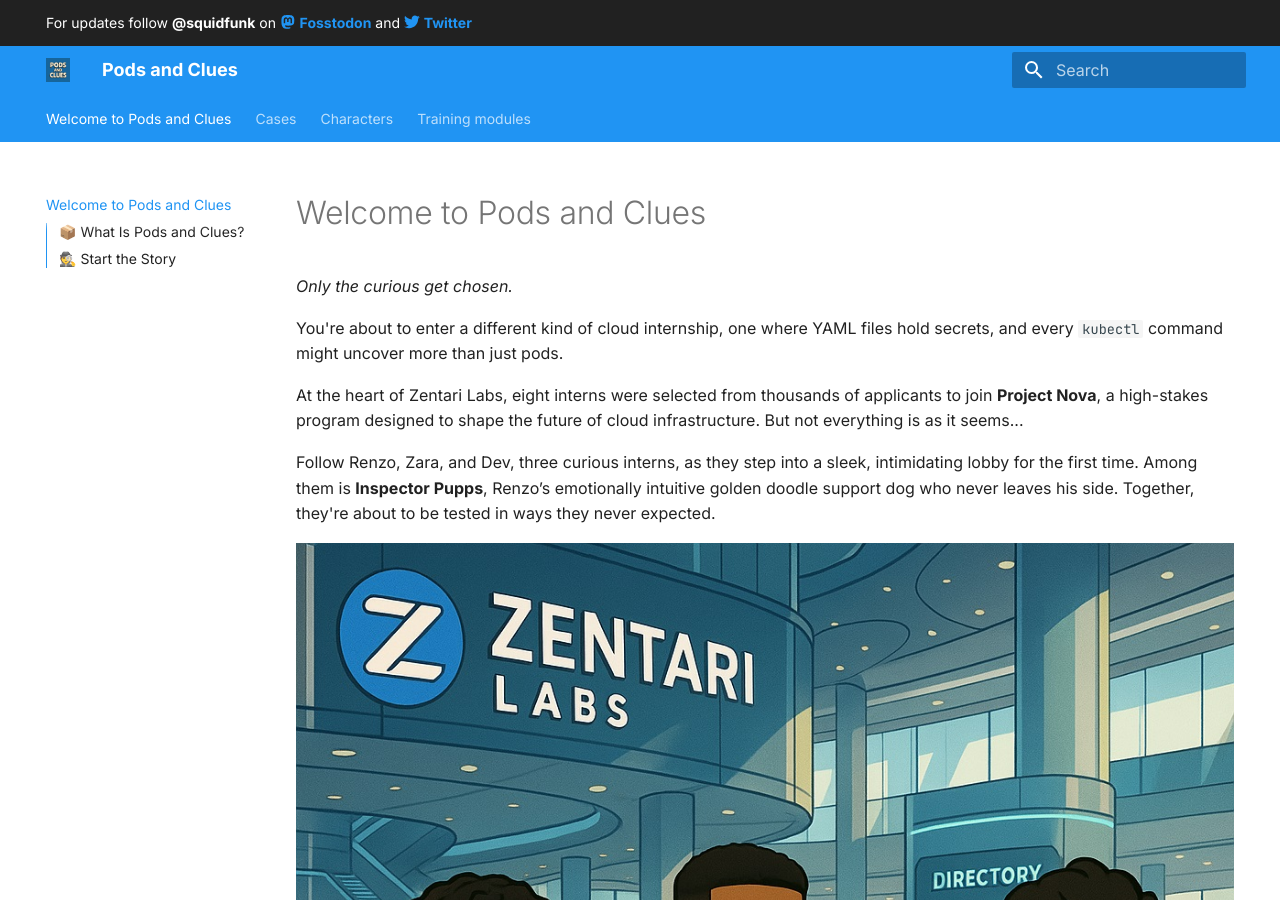
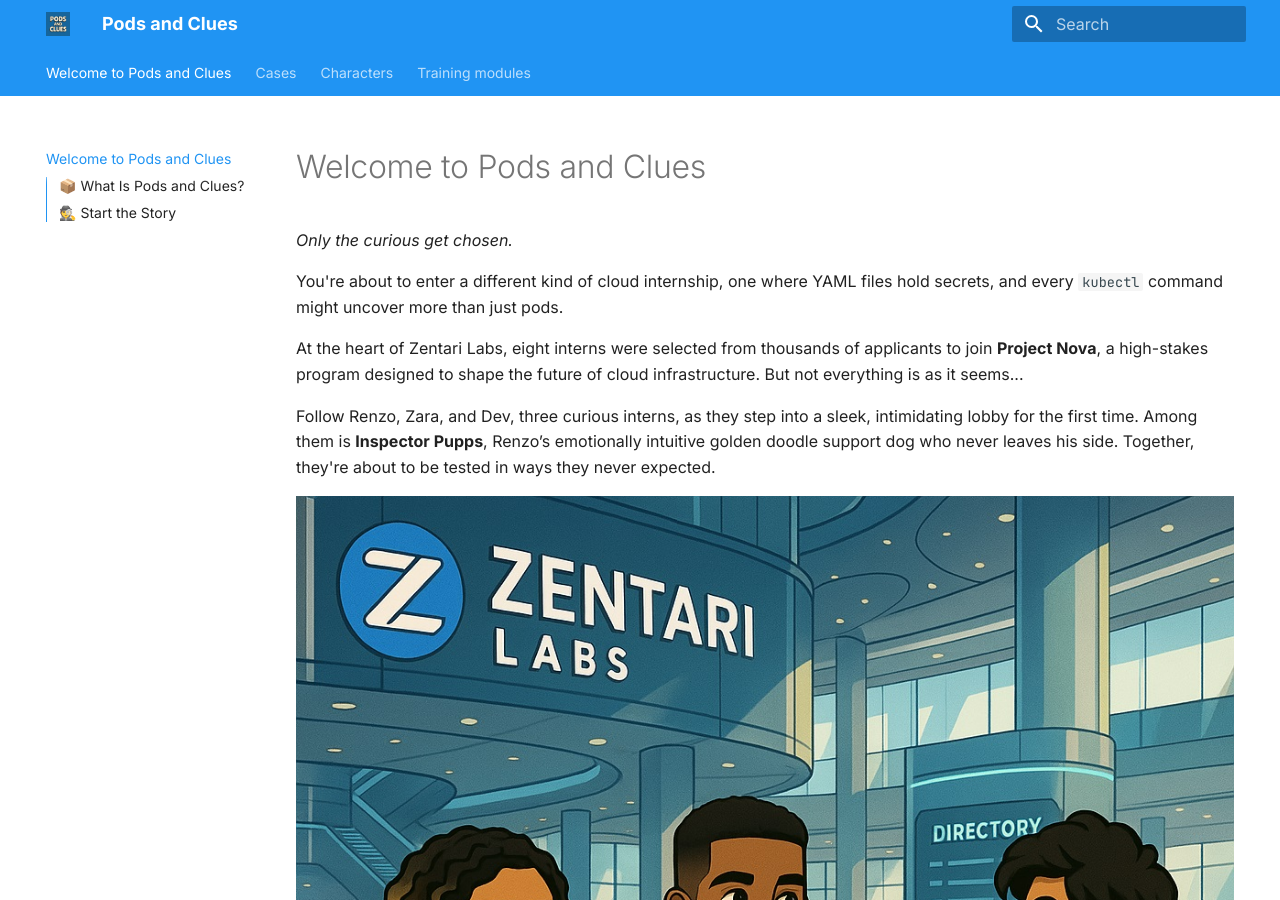
Before and after one commit to zentarilabs/pods-and-clues, an MkDocs documentation site: the page built from docs/index.md, in a window 1280 px wide and 900 px high. Built offline with MkDocs 1.6.1 and Material for MkDocs 9.7.7, drawn with Linux system fonts in a browser that asks for light colours.

Commit message:
Update cloudfare script

```diff
--- a/docs/overrides/main.html
+++ b/docs/overrides/main.html
@@ -25,41 +25,9 @@
 <!-- Custom front matter -->
 {% block extrahead %}
 
-  <!-- Extra style sheets (can't be set in mkdocs.yml due to content hash) -->
-  <link
-    rel="stylesheet"
-    href="{{ 'assets/stylesheets/custom.css' | url }}"
-  />
-
   <!-- Cloudflare Web Analytics -->
   <script defer src="https://static.cloudflareinsights.com/beacon.min.js"
     data-cf-beacon='{"token": "34b3d2da724148d6a419f139bd540f65"}'>
   </script>
   <!-- End Cloudflare Web Analytics -->
 {% endblock %}
-
-<!-- Announcement bar -->
-{% block announce %}
-  For updates follow <strong>@squidfunk</strong> on
-  <a rel="me" href="https://fosstodon.org/@squidfunk">
-    <span class="twemoji mastodon">
-      {% include ".icons/fontawesome/brands/mastodon.svg" %}
-    </span>
-    <strong>Fosstodon</strong>
-  </a>
-  and
-  <a href="https://x.com/squidfunk">
-    <span class="twemoji twitter">
-      {% include ".icons/fontawesome/brands/twitter.svg" %}
-    </span>
-    <strong>Twitter</strong>
-  </a>
-{% endblock %}
-
-<!-- Theme-related JavaScript -->
-{% block scripts %}
-  {{ super() }}
-
-  <!-- Extra JavaScript (can't be set in mkdocs.yml due to content hash) -->
-  <script src="{{ 'assets/javascripts/custom.js' | url }}"></script>
-{% endblock %}
```
